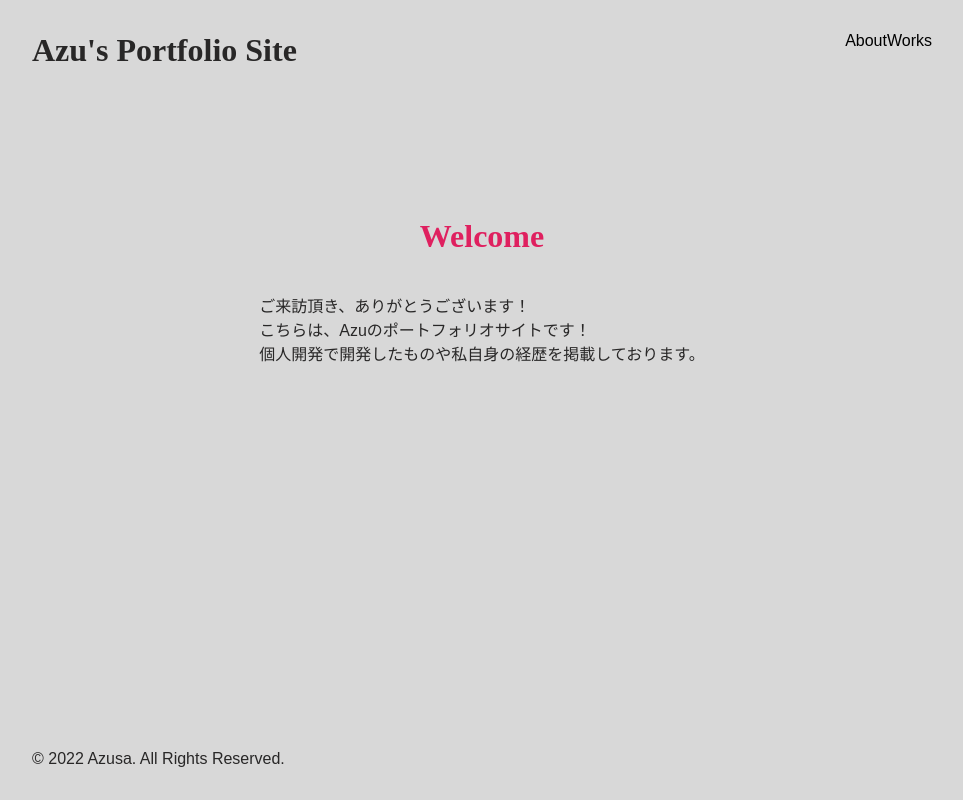
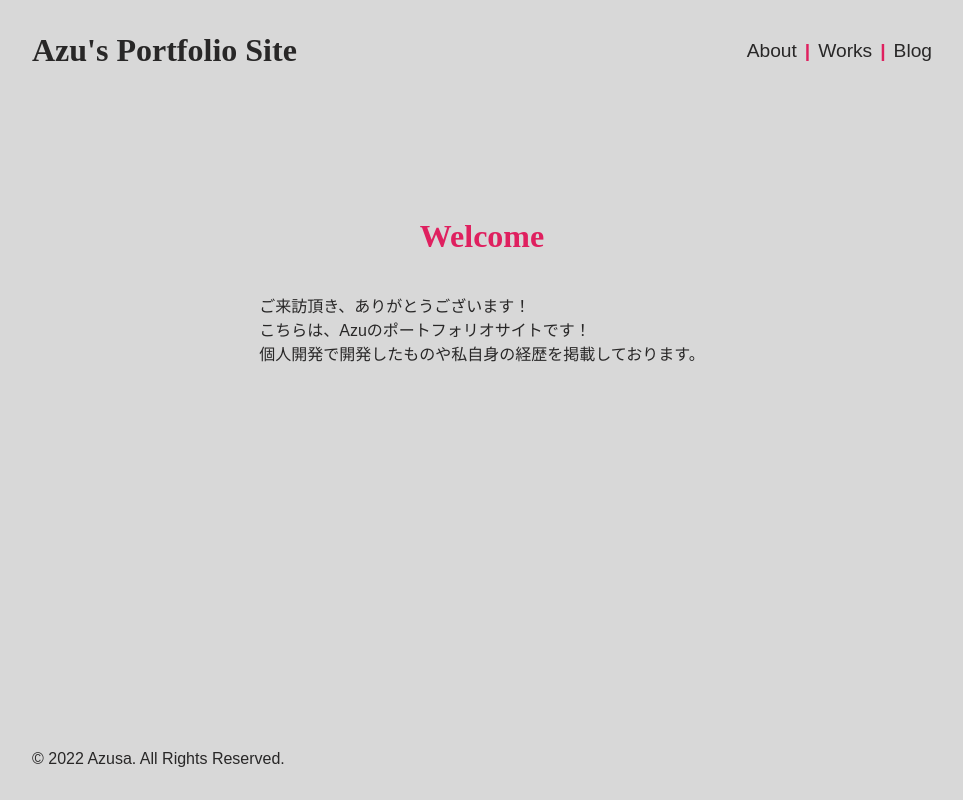
Before and after one commit to azufb/nextPortfolioSite, a Next.js app: page / in a window 1280 px wide. Shown: the whole page, without its empty margins (158-1121 px from the left). Built offline with nearby package versions, Linux system fonts and the light colour scheme.

Commit message:
ヘッダー修正

```diff
--- a/components/Header.js
+++ b/components/Header.js
@@ -12,10 +12,15 @@
 
             <div>
                 <Link href="/About">
-                    <a>About</a>
+                    <a className={styles.navi}>About</a>
                 </Link>
+                <span className={styles.separator}>|</span>
                 <Link href="/Works">
-                    <a>Works</a>
+                    <a className={styles.navi}>Works</a>
+                </Link>
+                <span className={styles.separator}>|</span>
+                <Link href="/Blog">
+                    <a className={styles.navi}>Blog</a>
                 </Link>
             </div>
         </div>
--- a/styles/Header.module.css
+++ b/styles/Header.module.css
@@ -1,6 +1,7 @@
 .headerContents {
     display: flex;
     justify-content: space-between;
+    align-items: center;
 }
 
 .h1 {
@@ -9,3 +10,15 @@
     text-align: center;
     cursor: pointer;
 }
+
+.navi {
+    font-size: 1.2rem;
+    color: #282727;
+}
+
+.separator {
+    padding: 0 0.5rem;
+    color: #DF205F;
+    font-weight: bold;
+    font-size: 1.2rem;
+}
```
